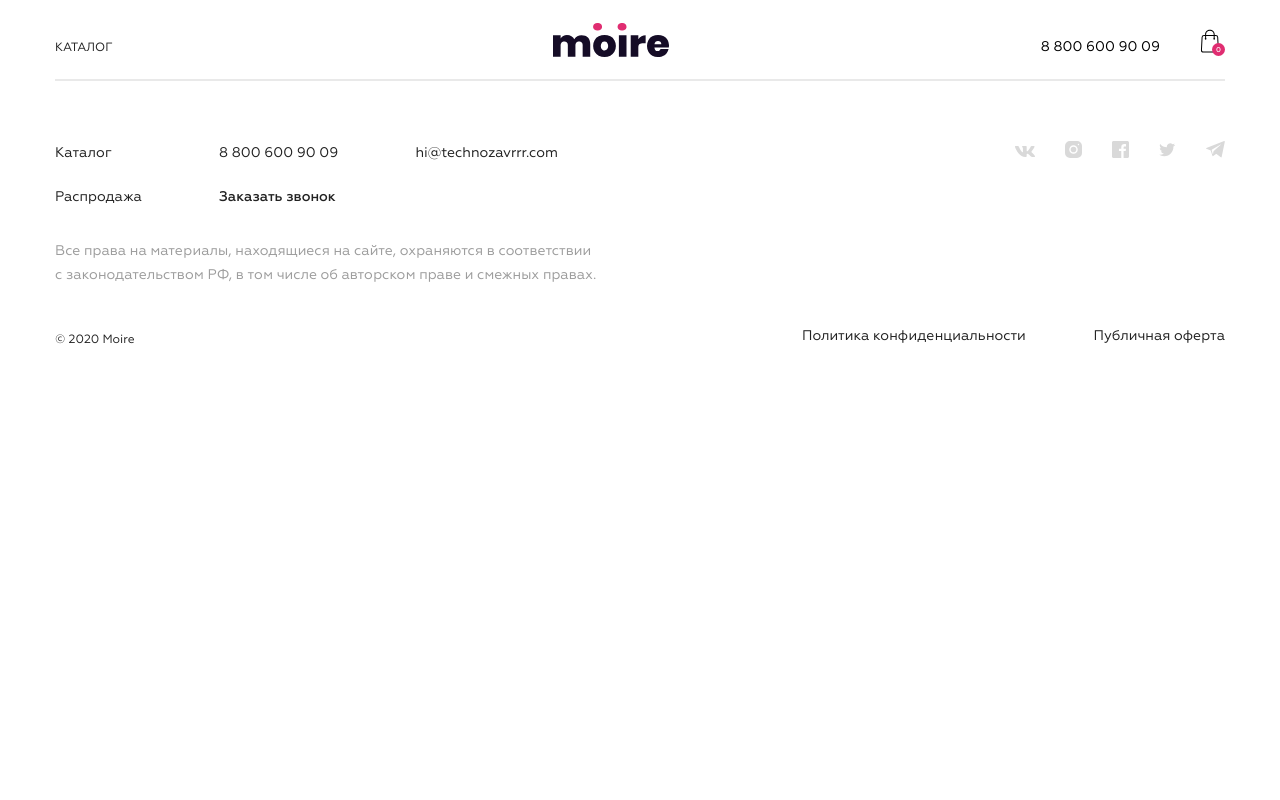
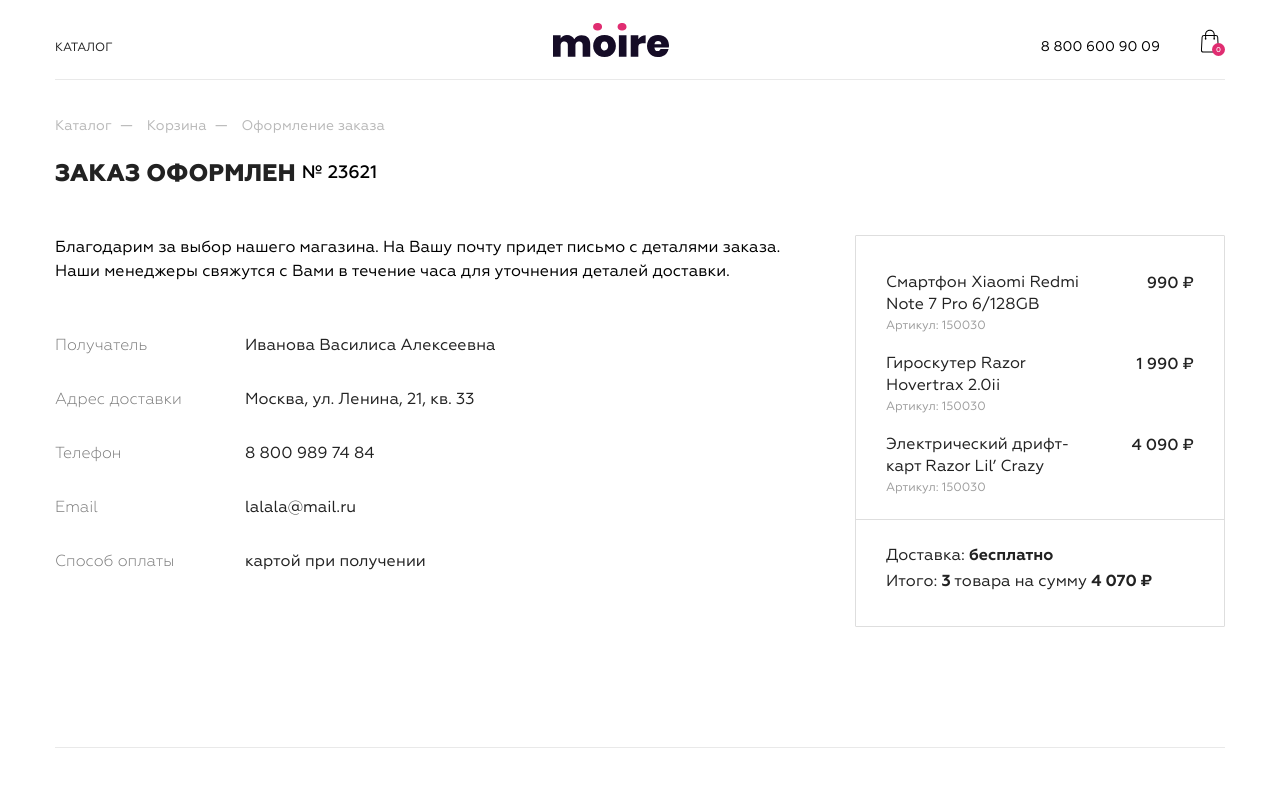
Before and after one commit to ShotiQQQ/vue-app, a Vue app: page /#/basket/ordering/success in a window 1280 px wide. Shown: the top 800 px of the page. Built offline with nearby package versions, Linux system fonts and the light colour scheme; no server answers.

Commit message:
add dynamic OrderingPage

```diff
--- a/src/pages/OrderingPage.vue
+++ b/src/pages/OrderingPage.vue
@@ -4,14 +4,14 @@
     <div class="content__top">
       <ul class="breadcrumbs">
         <li class="breadcrumbs__item">
-          <a class="breadcrumbs__link" href="index.html">
+          <router-link :to="{name: 'home'}" class="breadcrumbs__link" href="index.html">
             Каталог
-          </a>
+          </router-link>
         </li>
         <li class="breadcrumbs__item">
-          <a class="breadcrumbs__link" href="cart.html">
+          <router-link :to="{name: 'basket'}" class="breadcrumbs__link" href="cart.html">
             Корзина
-          </a>
+          </router-link>
         </li>
         <li class="breadcrumbs__item">
           <a class="breadcrumbs__link">
@@ -28,28 +28,31 @@
     </div>
 
     <section class="cart">
-      <form class="cart__form form" action="#" method="POST">
+      <form class="cart__form form" action="#" method="POST" @submit.prevent>
         <div class="cart__field">
           <div class="cart__data">
             <label class="form__label">
-              <input class="form__input" type="text" name="name" placeholder="Введите ваше полное имя">
+              <input class="form__input" v-model="name.value" type="text" name="name" placeholder="Введите ваше полное имя">
               <span class="form__value">ФИО</span>
+              <span class="form__error" v-if="name.errorText">{{ name.errorText }}</span>
             </label>
 
             <label class="form__label">
-              <input class="form__input" type="text" name="address" placeholder="Введите ваш адрес">
+              <input class="form__input" v-model="address.value" type="text" name="address" placeholder="Введите ваш адрес">
               <span class="form__value">Адрес доставки</span>
+              <span class="form__error" v-if="address.errorText">{{ address.errorText }}</span>
             </label>
 
             <label class="form__label">
-              <input class="form__input" type="tel" name="phone" placeholder="Введите ваш телефон">
+              <input class="form__input" v-model="telephone.value" type="tel" name="phone" placeholder="Введите ваш телефон">
               <span class="form__value">Телефон</span>
-              <span class="form__error">Неверный формат телефона</span>
+              <span class="form__error" v-if="telephone.errorText">{{ telephone.errorText }}</span>
             </label>
 
             <label class="form__label">
-              <input class="form__input" type="email" name="email" placeholder="Введи ваш Email">
+              <input class="form__input" v-model="email.value" type="email" name="email" placeholder="Введи ваш Email">
               <span class="form__value">Email</span>
+              <span class="form__error" v-if="email.errorText">{{ email.errorText }}</span>
             </label>
 
             <label class="form__label">
@@ -63,7 +66,7 @@
             <ul class="cart__options options">
               <li class="options__item">
                 <label class="options__label">
-                  <input class="options__radio sr-only" type="radio" name="delivery" value="0" checked="">
+                  <input class="options__radio sr-only" type="radio" v-model="delivery" name="delivery" value="1">
                   <span class="options__value">
                     Самовывоз <b>бесплатно</b>
                   </span>
@@ -71,9 +74,9 @@
               </li>
               <li class="options__item">
                 <label class="options__label">
-                  <input class="options__radio sr-only" type="radio" name="delivery" value="500">
+                  <input class="options__radio sr-only" type="radio" v-model="delivery" name="delivery" value="2">
                   <span class="options__value">
-                    Курьером <b>290 ₽</b>
+                    Курьером <b v-if="$store.state.deliveryInfo.length">{{ $store.state.deliveryInfo[1].price | numberFormat }} ₽</b>
                   </span>
                 </label>
               </li>
@@ -83,7 +86,7 @@
             <ul class="cart__options options">
               <li class="options__item">
                 <label class="options__label">
-                  <input class="options__radio sr-only" type="radio" name="pay" value="card" checked="">
+                  <input class="options__radio sr-only" v-model="payment" type="radio" name="pay" value="1">
                   <span class="options__value">
                     Картой при получении
                   </span>
@@ -91,7 +94,7 @@
               </li>
               <li class="options__item">
                 <label class="options__label">
-                  <input class="options__radio sr-only" type="radio" name="pay" value="cash">
+                  <input class="options__radio sr-only" v-model="payment" type="radio" name="pay" value="2">
                   <span class="options__value">
                     Наличными при получении
                   </span>
@@ -103,36 +106,29 @@
 
         <div class="cart__block">
           <ul class="cart__orders">
-            <li class="cart__order">
-              <h3>Смартфон Xiaomi Redmi Note 7 Pro 6/128GB</h3>
-              <b>990 ₽</b>
-              <span>Артикул: 150030</span>
+
+            <li class="cart__order" v-for="product in $store.getters.getBasketInfo">
+              <h3>{{ product.product.title }}</h3>
+              <b>{{ product.product.price | numberFormat }} ₽</b>
+              <span>Артикул: {{ product.product.id }}</span>
             </li>
-            <li class="cart__order">
-              <h3>Гироскутер Razor Hovertrax 2.0ii</h3>
-              <b>1 990 ₽</b>
-              <span>Артикул: 150030</span>
-            </li>
-            <li class="cart__order">
-              <h3>Электрический дрифт-карт Razor Lil’ Crazy</h3>
-              <b>4 090 ₽</b>
-              <span>Артикул: 150030</span>
-            </li>
+
           </ul>
 
           <div class="cart__total">
-            <p>Доставка: <b>бесплатно</b></p>
-            <p>Итого: <b>3</b> товара на сумму <b>4 070 ₽</b></p>
+            <p>Доставка: <b v-if="$store.state.deliveryInfo.length">{{ $store.state.deliveryInfo[1].price | numberFormat }}</b></p>
+            <p>Итого: <b>{{ $store.getters.getBasketInfo.length }}</b> товара на сумму <b>{{ $store.getters.getFullPrice | numberFormat }} ₽</b></p>
           </div>
 
-          <button class="cart__button button button--primery" type="submit">
-            Оформить заказ
+          <button class="cart__button button button--primery" type="submit" :disabled="isLoading" @click="makeOrder">
+            <span v-if="isLoading">Подождите...</span>
+            <span v-else>Оформить заказ</span>
           </button>
         </div>
-        <div class="cart__error form__error-block">
+        <div class="cart__error form__error-block" v-if="isOrderError">
           <h4>Заявка не отправлена!</h4>
           <p>
-            Похоже произошла ошибка. Попробуйте отправить снова или перезагрузите страницу.
+            Похоже, произошла ошибка. Попробуйте отправить снова или перезагрузите страницу.
           </p>
         </div>
       </form>
@@ -142,5 +138,80 @@
 </template>
 
 <script>
-export default {}
+import numberFormat from "../helpers/numberFormat";
+import axios from "axios";
+import {API_DEFAULT_URL} from "@/config";
+
+export default {
+  data() {
+    return {
+      name: {
+        value: '',
+        errorText: ''
+      },
+      address: {
+        value: '',
+        errorText: ''
+      },
+      telephone: {
+        value: '',
+        errorText: ''
+      },
+      email: {
+        value: '',
+        errorText: ''
+      },
+      comment: '',
+      delivery: [],
+      payment: [],
+      isOrderError: false,
+      isLoading: false,
+    }
+  },
+  filters: {
+    numberFormat
+  },
+  methods: {
+    makeOrder() {
+      this.isLoading = true;
+      this.isOrderError = false;
+
+      axios.
+        post(`${API_DEFAULT_URL}api/orders`, {
+          name: this.name.value,
+          address: this.address.value,
+          phone: this.telephone.value,
+          email: this.email.value,
+          deliveryTypeId: this.delivery[0],
+          paymentTypeId: this.payment[0],
+          comment: this.comment
+        }, {
+          params: {
+            userAccessKey: this.$store.state.userAccessKey
+          }
+        })
+        .then(res => {
+          this.$router.push({name: 'success-order'});
+        })
+        .catch(error => {
+          const errorPath = error.response.data.error.request;
+
+          this.name.errorText = errorPath.name;
+          this.address.errorText = errorPath.address;
+          this.telephone.errorText = errorPath.phone;
+          this.email.errorText = errorPath.email;
+
+          if (errorPath.deliveryTypeId) {
+            alert(`Доставка - ${errorPath.deliveryTypeId}`);
+          }
+
+          if (errorPath.paymentTypeId) {
+            alert(`Оплата - ${errorPath.paymentTypeId}`);
+          }
+          this.isOrderError = true;
+        })
+        .finally(() => this.isLoading = false);
+    }
+  }
+}
 </script>
--- /dev/null
+++ b/src/pages/SuccessOrderPage.vue
@@ -0,0 +1,114 @@
+<template>
+
+  <main class="content container">
+    <div class="content__top">
+      <ul class="breadcrumbs">
+        <li class="breadcrumbs__item">
+          <a class="breadcrumbs__link" href="index.html">
+            Каталог
+          </a>
+        </li>
+        <li class="breadcrumbs__item">
+          <a class="breadcrumbs__link" href="cart.html">
+            Корзина
+          </a>
+        </li>
+        <li class="breadcrumbs__item">
+          <a class="breadcrumbs__link">
+            Оформление заказа
+          </a>
+        </li>
+      </ul>
+
+      <h1 class="content__title">
+        Заказ оформлен <span>№ 23621</span>
+      </h1>
+    </div>
+
+    <section class="cart">
+      <form class="cart__form form" action="#" method="POST">
+        <div class="cart__field">
+          <p class="cart__message">
+            Благодарим за&nbsp;выбор нашего магазина. На&nbsp;Вашу почту придет письмо с&nbsp;деталями заказа.
+            Наши менеджеры свяжутся с&nbsp;Вами в&nbsp;течение часа для уточнения деталей доставки.
+          </p>
+
+          <ul class="dictionary">
+            <li class="dictionary__item">
+              <span class="dictionary__key">
+                Получатель
+              </span>
+              <span class="dictionary__value">
+                Иванова Василиса Алексеевна
+              </span>
+            </li>
+            <li class="dictionary__item">
+              <span class="dictionary__key">
+                Адрес доставки
+              </span>
+              <span class="dictionary__value">
+                Москва, ул. Ленина, 21, кв. 33
+              </span>
+            </li>
+            <li class="dictionary__item">
+              <span class="dictionary__key">
+                Телефон
+              </span>
+              <span class="dictionary__value">
+                8 800 989 74 84
+              </span>
+            </li>
+            <li class="dictionary__item">
+              <span class="dictionary__key">
+                Email
+              </span>
+              <span class="dictionary__value">
+                lalala@mail.ru
+              </span>
+            </li>
+            <li class="dictionary__item">
+              <span class="dictionary__key">
+                Способ оплаты
+              </span>
+              <span class="dictionary__value">
+                картой при получении
+              </span>
+            </li>
+          </ul>
+        </div>
+
+        <div class="cart__block">
+          <ul class="cart__orders">
+            <li class="cart__order">
+              <h3>Смартфон Xiaomi Redmi Note 7 Pro 6/128GB</h3>
+              <b>990 ₽</b>
+              <span>Артикул: 150030</span>
+            </li>
+            <li class="cart__order">
+              <h3>Гироскутер Razor Hovertrax 2.0ii</h3>
+              <b>1 990 ₽</b>
+              <span>Артикул: 150030</span>
+            </li>
+            <li class="cart__order">
+              <h3>Электрический дрифт-карт Razor Lil’ Crazy</h3>
+              <b>4 090 ₽</b>
+              <span>Артикул: 150030</span>
+            </li>
+          </ul>
+
+          <div class="cart__total">
+            <p>Доставка: <b>бесплатно</b></p>
+            <p>Итого: <b>3</b> товара на сумму <b>4 070 ₽</b></p>
+          </div>
+        </div>
+      </form>
+    </section>
+  </main>
+
+</template>
+
+<script>
+export default {
+
+}
+</script>
--- a/src/router/index.js
+++ b/src/router/index.js
@@ -4,6 +4,7 @@
 import ProductInfoPage from "@/pages/ProductInfoPage.vue";
 import BasketPage from "@/pages/BasketPage.vue";
 import OrderingPage from "@/pages/OrderingPage.vue";
+import SuccessOrderPage from "@/pages/SuccessOrderPage.vue";
 
 Vue.use(VueRouter)
 
@@ -28,6 +29,11 @@
     path: '/basket/ordering',
     name: 'ordering',
     component: OrderingPage
+  },
+  {
+    path: '/basket/ordering/success',
+    name: 'success-order',
+    component: SuccessOrderPage
   }
 ]
 
```
